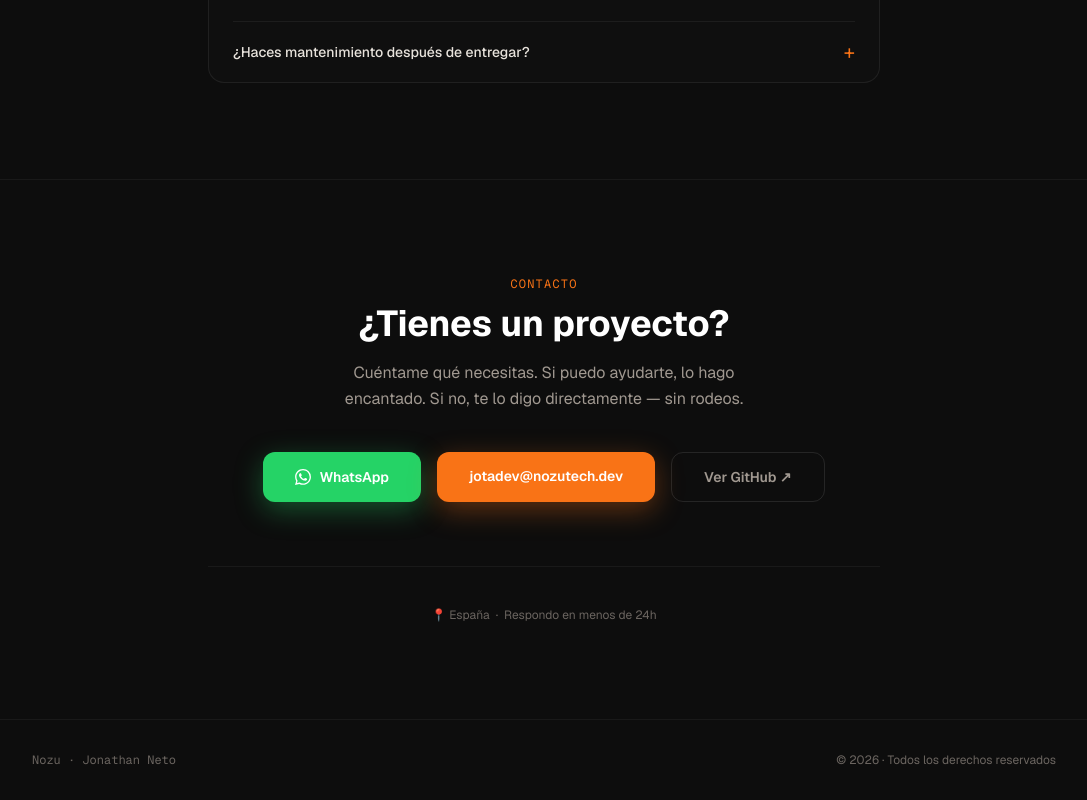
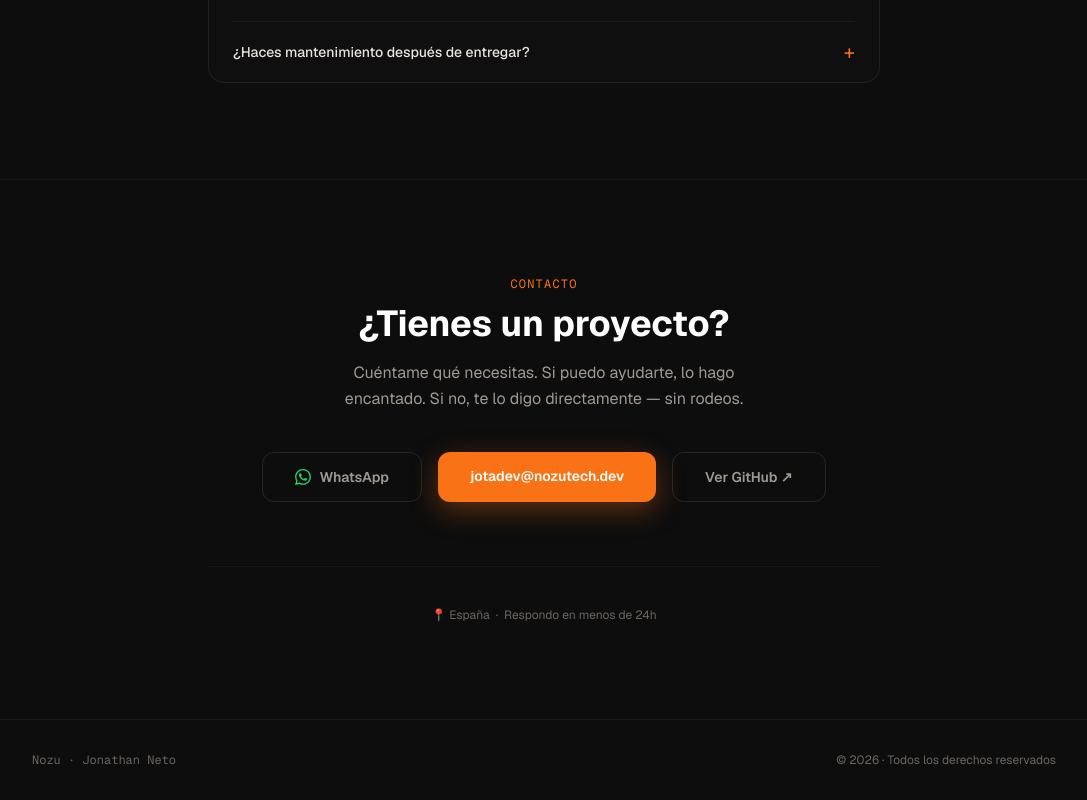
Before and after one commit to Noxiffow/nozu, a Next.js app: page / in a window 1280 px wide. Shown: the part 3913-4713 px from the top of the page, without its empty margins (96-1183 px from the left). Built offline with nearby package versions, Linux system fonts and the light colour scheme.

Commit message:
style WhatsApp button to match design system

```diff
--- a/src/components/sections/Contact.tsx
+++ b/src/components/sections/Contact.tsx
@@ -38,12 +38,11 @@ export function Contact() {
             href="https://wa.me/34604923459?text=Hola%20Jonathan%2C%20me%20interesa%20hablar%20sobre%20un%20proyecto"
             target="_blank"
             rel="noopener noreferrer"
-            className="px-8 py-3.5 rounded-xl font-semibold text-sm bg-[#25d366] text-white
-              hover:bg-[#1ebe5c] transition-all duration-200
-              shadow-[0_8px_28px_rgba(37,211,102,0.35)] hover:shadow-[0_8px_32px_rgba(37,211,102,0.5)]
-              hover:-translate-y-0.5 active:translate-y-0 flex items-center gap-2 justify-center"
+            className="px-8 py-3.5 rounded-xl font-semibold text-sm border border-white/[0.1]
+              text-[#a09890] hover:text-white hover:border-white/20 transition-all duration-200
+              flex items-center gap-2 justify-center"
           >
-            <svg width="16" height="16" viewBox="0 0 24 24" fill="currentColor">
+            <svg width="16" height="16" viewBox="0 0 24 24" fill="#25d366">
               <path d="M17.472 14.382c-.297-.149-1.758-.867-2.03-.967-.273-.099-.471-.148-.67.15-.197.297-.767.966-.94 1.164-.173.199-.347.223-.644.075-.297-.15-1.255-.463-2.39-1.475-.883-.788-1.48-1.761-1.653-2.059-.173-.297-.018-.458.13-.606.134-.133.298-.347.446-.52.149-.174.198-.298.298-.497.099-.198.05-.371-.025-.52-.075-.149-.669-1.612-.916-2.207-.242-.579-.487-.5-.669-.51-.173-.008-.371-.01-.57-.01-.198 0-.52.074-.792.372-.272.297-1.04 1.016-1.04 2.479 0 1.462 1.065 2.875 1.213 3.074.149.198 2.096 3.2 5.077 4.487.709.306 1.262.489 1.694.625.712.227 1.36.195 1.871.118.571-.085 1.758-.719 2.006-1.413.248-.694.248-1.289.173-1.413-.074-.124-.272-.198-.57-.347m-5.421 7.403h-.004a9.87 9.87 0 01-5.031-1.378l-.361-.214-3.741.982.998-3.648-.235-.374a9.86 9.86 0 01-1.51-5.26c.001-5.45 4.436-9.884 9.888-9.884 2.64 0 5.122 1.03 6.988 2.898a9.825 9.825 0 012.893 6.994c-.003 5.45-4.437 9.884-9.885 9.884m8.413-18.297A11.815 11.815 0 0012.05 0C5.495 0 .16 5.335.157 11.892c0 2.096.547 4.142 1.588 5.945L.057 24l6.305-1.654a11.882 11.882 0 005.683 1.448h.005c6.554 0 11.89-5.335 11.893-11.893a11.821 11.821 0 00-3.48-8.413z"/>
             </svg>
             WhatsApp
```
